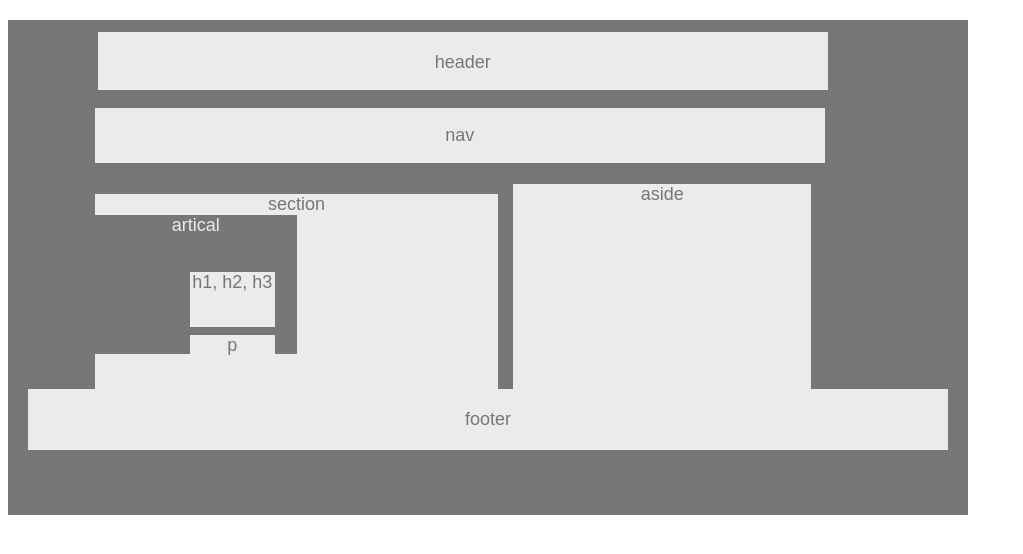
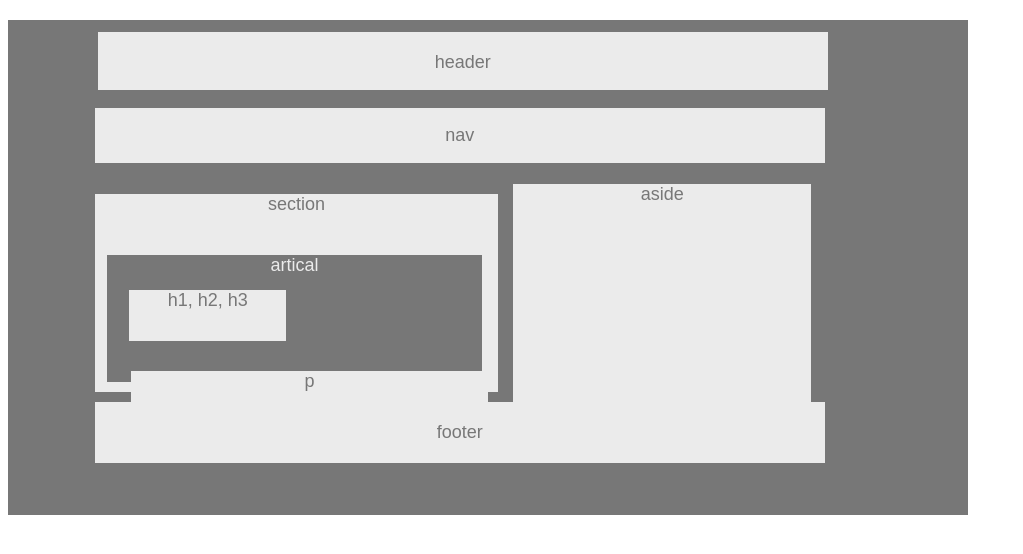
Before and after one commit to lynnet3/HW-Wireframe, a plain HTML site: page index.html in a window 1280 px wide. Shown: the whole page, without its empty margins (0-1023 px from the left). Drawn offline with Linux system fonts and the light colour scheme.

Commit message:
changing things around again

```diff
--- a/style.css
+++ b/style.css
@@ -62,8 +62,11 @@ aside {
 article{
     color: #ebebeb;
     background: #777;
-    width: 50%;
-    height: 70%;
+    width: 93%;
+    height: 64%;
+    position: relative;
+    left: 12px;
+    top: 40px;
 
 
 }
@@ -73,7 +76,9 @@ article{
     background: #ebebeb;
     margin: 8px;
     position: relative;
-    right: 10px;
+    top:6px;
+    width:359;
+    left: 14px;
 }
 
 #paragrah{
@@ -81,7 +86,9 @@ article{
     background: #ebebeb;
     margin: 8px;
     position: relative;
-    right: 10px;
+    left: 16px;
+    height: 43px;
+    width: 357px;
 }
 
 footer {
@@ -90,4 +97,8 @@ footer {
     color: #777;
     background: #ebebeb;
     clear: both;
+    position: relative;
+    left: 67px;
+    top:13px;
+    width:76%;
 }
```
